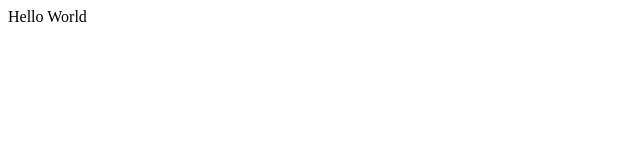
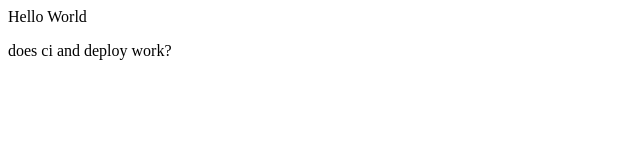
Before and after one commit to jao05/Negotiator, a website: page public/index.html in a window 1280 px wide. Shown: the whole page, without its empty margins (0-640 px from the left). Drawn offline with Linux system fonts and the light colour scheme.

Commit message:
added paragraph to test CI

```diff
--- a/public/index.html
+++ b/public/index.html
@@ -1 +1,2 @@
 <p>Hello World</p>
+<p>does ci and deploy work?</p>
```
